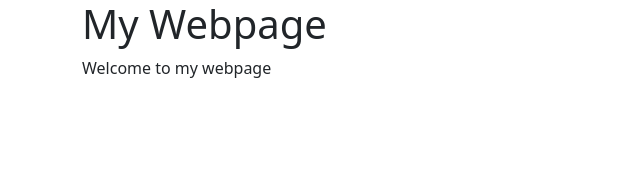
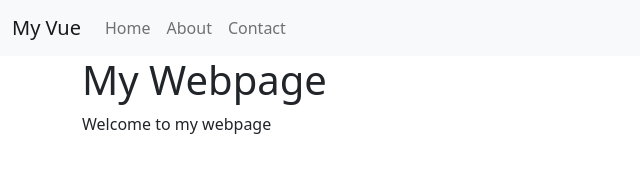
Before and after one commit to zb-coder/golden-squares, a plain HTML site: page vue/index.html in a window 1280 px wide. Shown: the whole page, without its empty margins (0-640 px from the left). Drawn offline with nearby package versions, Linux system fonts and the light colour scheme.

Commit message:
adding a nav bar using bootstrap

```diff
--- a/vue/index.html
+++ b/vue/index.html
@@ -9,6 +9,22 @@
     <script src="https://unpkg.com/vue@3"></script>
 </head>
 <body>
+    <nav class="navbar navbar-expand-lg navbar-light bg-light">
+        <div class="container-fluid">
+            <a class="navbar-brand" href="#">My Vue</a>
+            <ul class="navbar-nav me-auto mb-2 mb-lg-0">
+                <li class="nav-item">
+                    <a class="nav-link" aria-current="page" href="#">Home</a>
+                </li>
+                <li class="nav-item">
+                    <a class="nav-link" aria-current="page" href="#">About</a>
+                </li>
+                <li class="nav-item">
+                    <a class="nav-link" aria-current="page" href="#">Contact</a>
+                </li>
+            </ul>
+        </div>
+    </nav>
     <div id="content" class="container">
         <h1>{{ pageTitle }}</h1>
     <p> {{ content }} </p>
```
Also changed, not shown: 2 other files.
